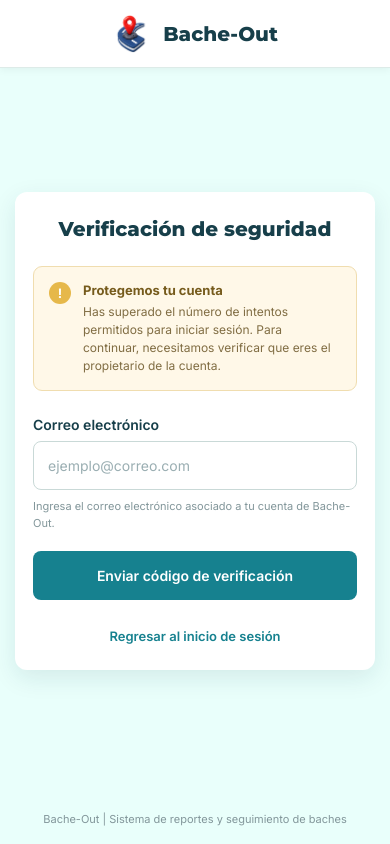
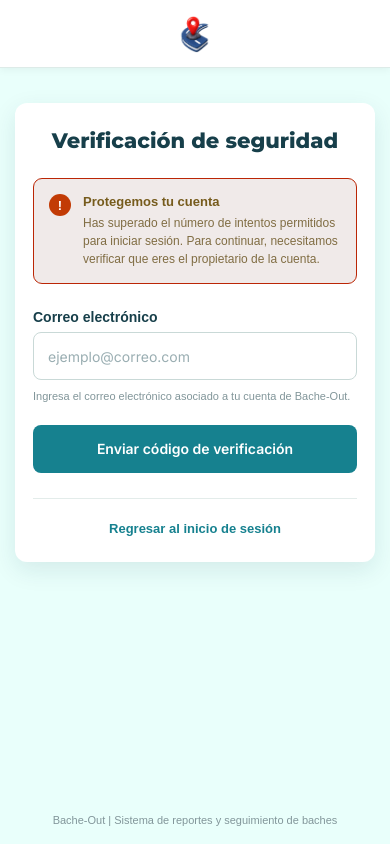
Before and after one commit to JCBenito/Bache-out, a website: page frontend/verificacion_correo.html in a window 390 px wide. Drawn offline with Linux system fonts and the light colour scheme.

Commit message:
Update verificacion_correo.css

```diff
--- a/frontend/css/verificacion_correo.css
+++ b/frontend/css/verificacion_correo.css
@@ -1,7 +1,7 @@
 
-/* =================================
+/* ================================
    CONFIGURACIÓN GENERAL
-================================= */
+================================ */
 
 * {
     margin: 0;
@@ -9,8 +9,9 @@
     box-sizing: border-box;
 }
 
+
 body {
-    font-family: 'Inter', sans-serif;
+    font-family: Arial, sans-serif;
     background-color: #E9FFFB;
     color: #2C3E50;
     min-height: 100vh;
@@ -19,9 +20,9 @@ body {
 }
 
 
-/* =================================
+/* ================================
    ENCABEZADO
-================================= */
+================================ */
 
 .barra-principal {
     width: 100%;
@@ -30,9 +31,15 @@ body {
     display: flex;
     align-items: center;
     justify-content: center;
+    padding: 0 55px;
     border-bottom: 1px solid #DDEBE8;
     box-shadow: 0 2px 8px rgba(0, 0, 0, 0.05);
 }
+
+
+/* ================================
+   MARCA
+================================ */
 
 .marca {
     display: flex;
@@ -44,6 +51,7 @@ body {
     color: #173F4A;
 }
 
+
 .logo {
     width: 45px;
     height: 45px;
@@ -51,42 +59,42 @@ body {
 }
 
 
-/* =================================
-   CONTENIDO PRINCIPAL
-================================= */
+/* ================================
+   CONTENEDOR PRINCIPAL
+================================ */
 
 .pagina-verificacion {
     flex: 1;
     display: flex;
     justify-content: center;
-    align-items: center;
-    padding: 45px 20px;
+    align-items: flex-start;
+    padding: 45px 20px 60px;
 }
 
 
-/* =================================
+/* ================================
    TARJETA
-================================= */
+================================ */
 
 .tarjeta-verificacion {
     width: 100%;
-    max-width: 490px;
+    max-width: 480px;
     background-color: white;
-    padding: 38px 42px;
-    border-radius: 16px;
+    padding: 35px 40px;
+    border-radius: 15px;
     box-shadow: 0 8px 25px rgba(23, 63, 74, 0.10);
 }
 
 
-
-/* =================================
+/* ================================
    TÍTULO
-================================= */
+================================ */
 
 .titulo-verificacion {
     text-align: center;
     margin-bottom: 25px;
 }
+
 
 .etiqueta {
     display: inline-block;
@@ -97,24 +105,26 @@ body {
     margin-bottom: 12px;
 }
 
+
 .titulo-verificacion h1 {
     font-family: 'Montserrat', sans-serif;
-    font-size: 25px;
+    font-size: 27px;
     font-weight: 800;
     color: #173F4A;
-    margin-bottom: 12px;
+    margin-bottom: 10px;
 }
+
 
 .titulo-verificacion p {
     font-size: 14px;
+    color: #6C858B;
     line-height: 1.6;
-    color: #6C858B;
 }
 
 
-/* =================================
+/* ================================
    AVISO DE SEGURIDAD
-================================= */
+================================ */
 
 .aviso-seguridad {
     display: flex;
@@ -122,10 +132,11 @@ body {
     gap: 12px;
     padding: 15px;
     margin-bottom: 25px;
-    background-color: #FFF8E8;
-    border: 1px solid #F0DDAF;
+    background-color: #f0eae9;
+    border: 1px solid #bb2605;
     border-radius: 9px;
 }
+
 
 .aviso-icono {
     width: 22px;
@@ -134,66 +145,73 @@ body {
     display: flex;
     justify-content: center;
     align-items: center;
-    background-color: #E6B84A;
+    background-color: #c23b05;
     color: white;
     border-radius: 50%;
     font-weight: 700;
     font-size: 13px;
 }
 
-.aviso-seguridad strong {
+
+.aviso-contenido strong {
     display: block;
     color: #765B1C;
     font-size: 13px;
     margin-bottom: 5px;
 }
 
-.aviso-seguridad p {
+
+.aviso-contenido p {
     color: #806D43;
     font-size: 12px;
     line-height: 1.5;
 }
 
 
-/* =================================
-   FORMULARIO
-================================= */
+/* ================================
+   CAMPO DE CORREO
+================================ */
 
 .campo {
     width: 100%;
     margin-bottom: 20px;
 }
 
+
 .campo label {
     display: block;
-    margin-bottom: 8px;
-    color: #173F4A;
+    margin-bottom: 7px;
     font-size: 14px;
     font-weight: 600;
+    color: #173F4A;
 }
+
 
 .campo input {
     width: 100%;
-    height: 49px;
+    height: 48px;
     padding: 0 14px;
     border: 1px solid #C9D9D7;
     border-radius: 8px;
     outline: none;
-    background-color: white;
-    color: #173F4A;
     font-family: 'Inter', sans-serif;
     font-size: 14px;
+    color: #173F4A;
+    background-color: white;
     transition: 0.3s;
 }
+
 
 .campo input:focus {
     border-color: #16818F;
     box-shadow: 0 0 0 3px rgba(22, 129, 143, 0.10);
 }
 
+
 .campo input::placeholder {
     color: #9AAEB2;
 }
+
 
 .campo small {
     display: block;
@@ -204,20 +222,21 @@ body {
 }
 
 
-/* =================================
+/* ================================
    MENSAJES
-================================= */
+================================ */
 
 .mensaje {
     display: none;
     width: 100%;
-    padding: 11px;
-    margin-bottom: 16px;
+    margin-bottom: 18px;
+    padding: 12px;
     border-radius: 8px;
     text-align: center;
     font-size: 13px;
     font-weight: 600;
 }
+
 
 .mensaje.error {
     display: block;
@@ -225,6 +244,7 @@ body {
     border: 1px solid #E5A5A5;
     color: #C0392B;
 }
+
 
 .mensaje.exito {
     display: block;
@@ -234,13 +254,13 @@ body {
 }
 
 
-/* =================================
-   BOTÓN
-================================= */
+/* ================================
+   BOTÓN ENVIAR CÓDIGO
+================================ */
 
 .btn-enviar {
     width: 100%;
-    height: 49px;
+    height: 48px;
     border: none;
     border-radius: 8px;
     background-color: #16818F;
@@ -252,46 +272,47 @@ body {
     transition: 0.3s;
 }
 
+
 .btn-enviar:hover {
     background-color: #0E626D;
     transform: translateY(-1px);
 }
+
 
 .btn-enviar:active {
     transform: translateY(0);
 }
 
 
-/* =================================
-   REGRESAR
-================================= */
+/* ================================
+   REGRESAR AL LOGIN
+================================ */
 
 .regresar {
     text-align: center;
     margin-top: 25px;
+    padding-top: 20px;
+    border-top: 1px solid #E3ECEA;
 }
+
 
 .regresar a {
     color: #16818F;
+    text-decoration: none;
     font-size: 13px;
     font-weight: 600;
-    text-decoration: none;
 }
+
 
 .regresar a:hover {
     color: #0E626D;
     text-decoration: underline;
 }
 
-.regresar span {
-    margin-right: 5px;
-    font-size: 16px;
-}
 
-
-/* =================================
+/* ================================
    PIE DE PÁGINA
-================================= */
+================================ */
 
 .pie-pagina {
     padding: 18px;
@@ -301,48 +322,61 @@ body {
 }
 
 
-/* =================================
+/* ================================
    RESPONSIVE
-================================= */
+================================ */
 
 @media (max-width: 600px) {
 
     .barra-principal {
         height: 68px;
+        padding: 0 18px;
     }
 
+
     .marca {
-        font-size: 20px;
+        font-size: 18px;
     }
 
+
     .logo {
-        width: 39px;
-        height: 39px;
+        width: 38px;
+        height: 38px;
     }
 
+
     .pagina-verificacion {
-        padding: 30px 15px;
+        padding: 35px 15px 40px;
     }
+
 
     .tarjeta-verificacion {
         padding: 30px 22px;
         border-radius: 12px;
     }
 
+
     .titulo-verificacion h1 {
-        font-size: 22px;
+        font-size: 23px;
     }
 
 }
 
+
 @media (max-width: 400px) {
+
+    .marca span {
+        display: none;
+    }
+
 
     .tarjeta-verificacion {
         padding: 25px 18px;
     }
 
+
     .titulo-verificacion h1 {
-        font-size: 20px;
+        font-size: 21px;
     }
 
 }
```
